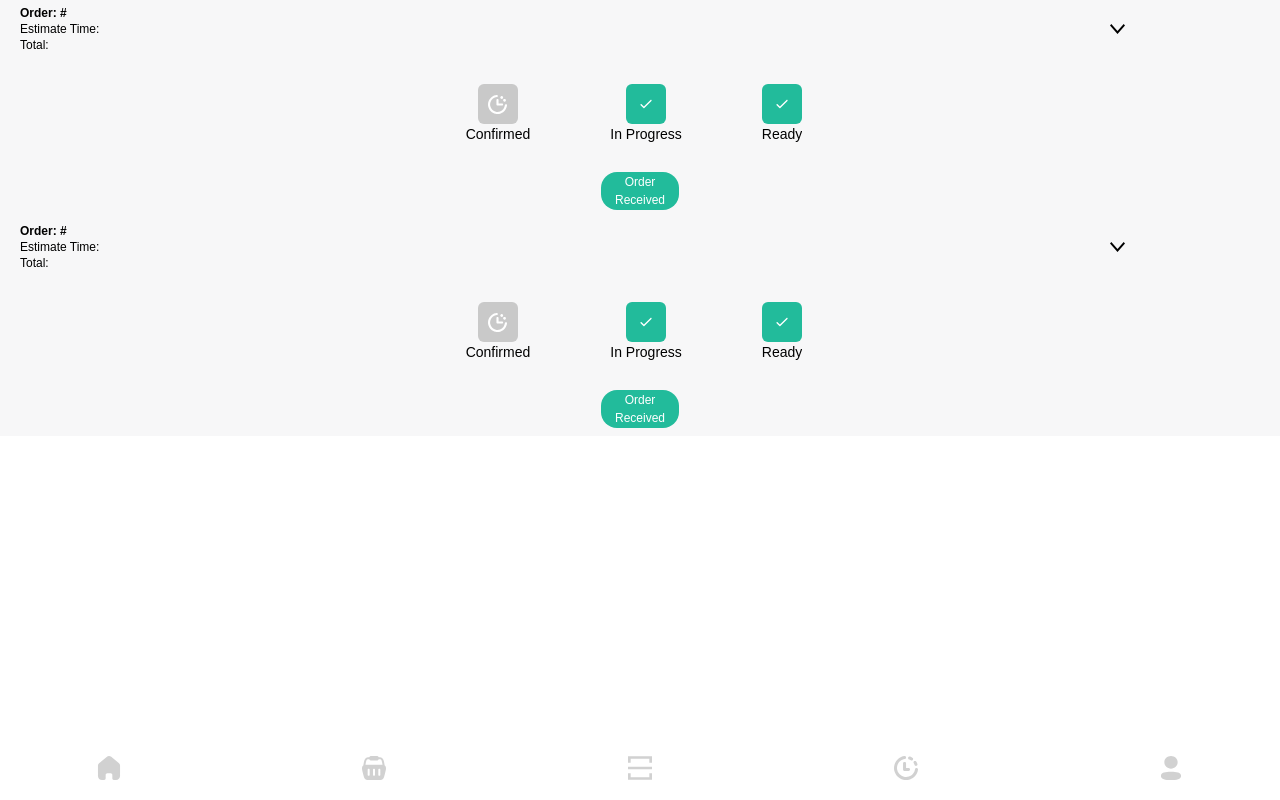
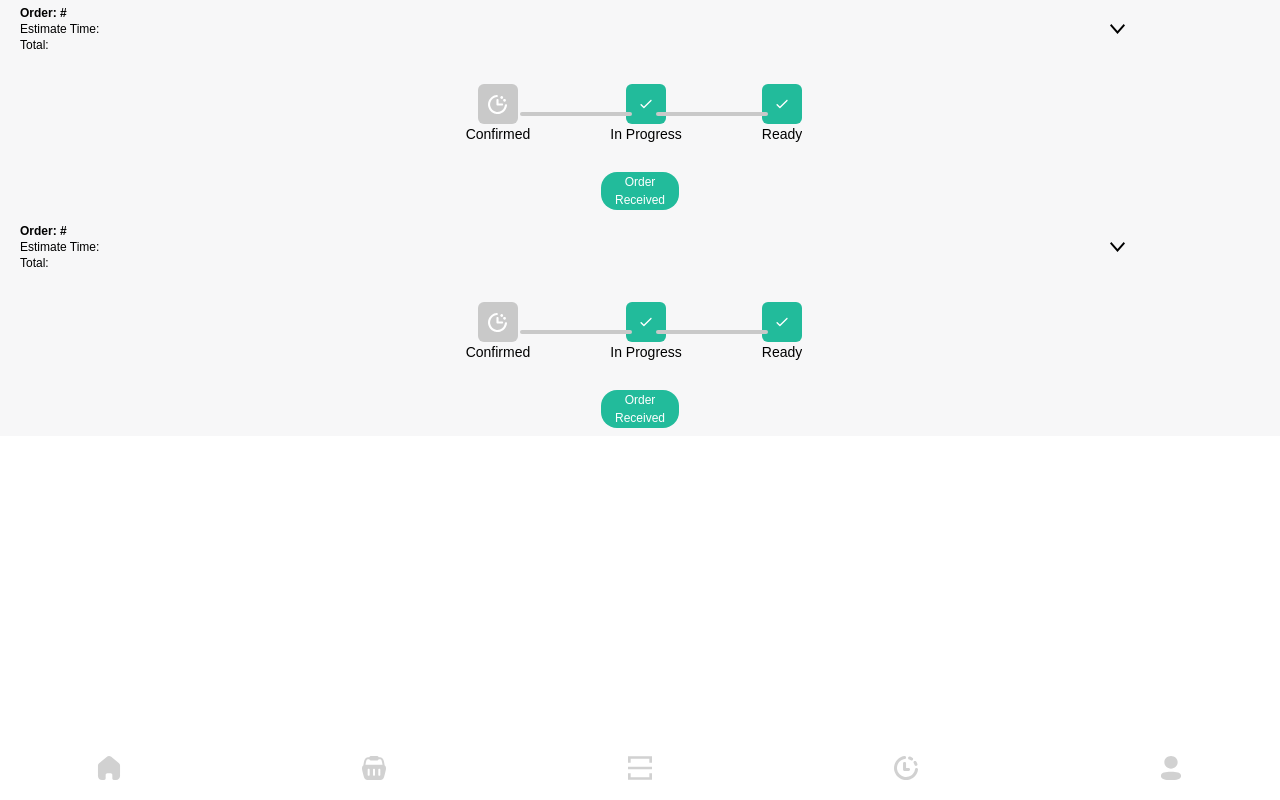
Before and after one commit to s3885000/mealmaster-QR-base, a React (Create React App) app in the folder app/frontend/: page /boxes in a window 1280 px wide. Built offline with nearby package versions, Linux system fonts and the light colour scheme.

Commit message:
line test
line test

```diff
--- a/app/frontend/src/components/progress/Progress.jsx
+++ b/app/frontend/src/components/progress/Progress.jsx
@@ -17,6 +17,10 @@ const Progress = ({ currentStep }) => (
     {steps.map((step, index) => (
       <Step currentStep={currentStep} stepIndex={index} key={step} />
     ))}
+    <div className='flex flex-row absolute pl-5'>
+      <div className='bg-gray w-28 h-1 rounded-full hover:bg-primary mr-3'/>
+      <div className='bg-gray w-28 h-1 rounded-full hover:bg-primary ml-3'/>
+    </div>
   </div>
 );
 
```
Also changed, not shown: 1 other file (tests, documents, lock files or other folders).
